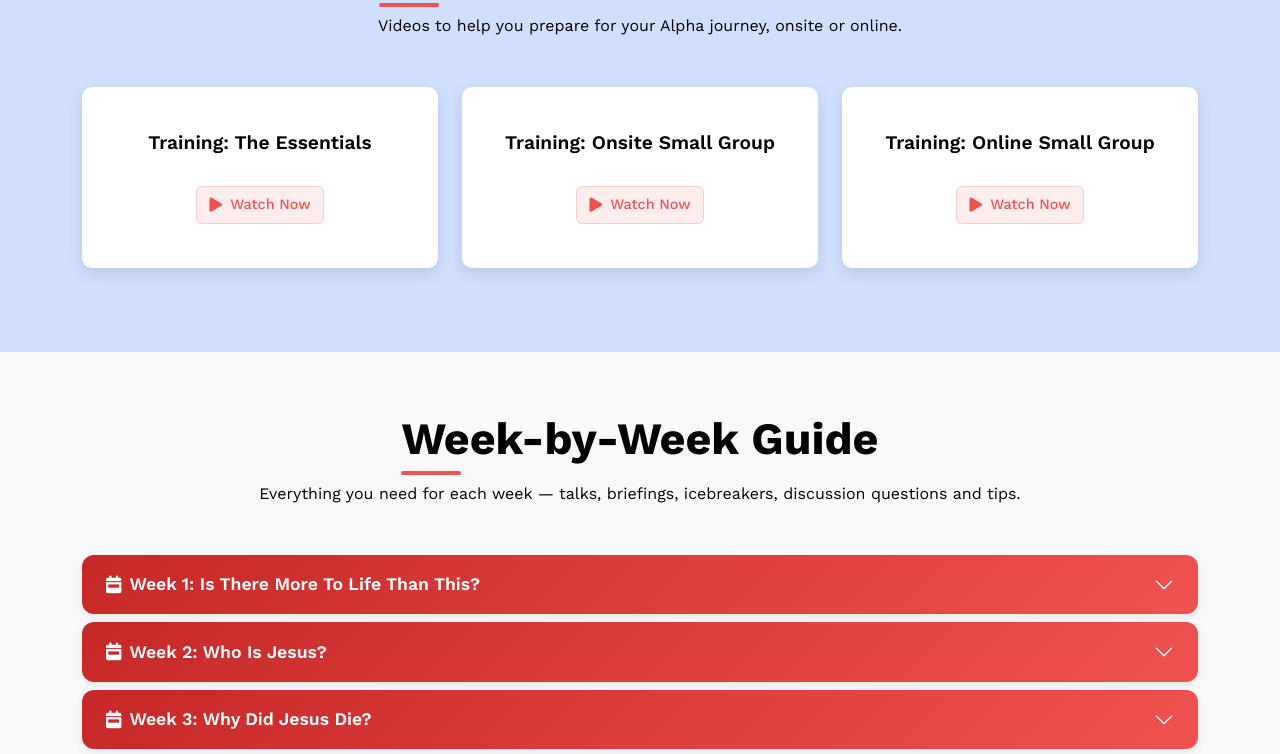
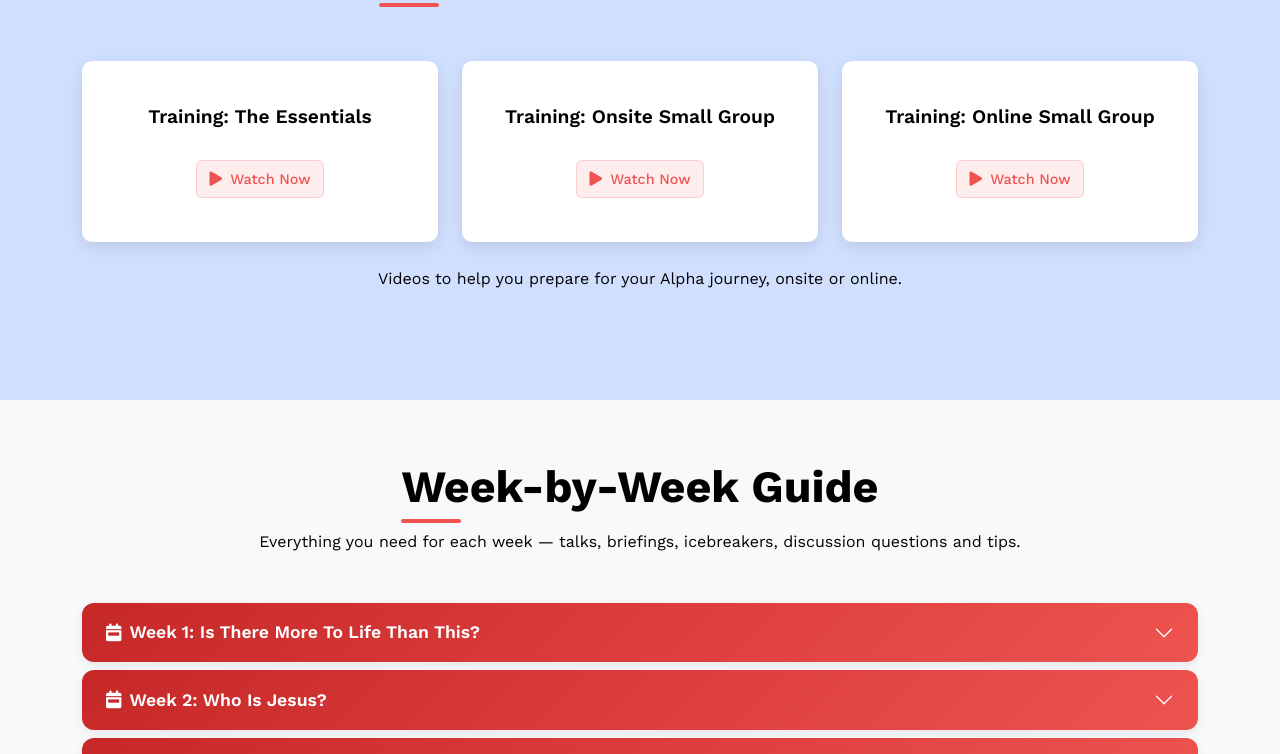
Before and after one commit to andrewung2009/alphafilmseries, a plain HTML site: page index.html in a window 1280 px wide. Shown: the part 678-1432 px from the top of the page. Drawn offline with nearby package versions, Linux system fonts and the light colour scheme.

Commit message:
style(getready): Place training videos after main title

```diff
--- a/index.html
+++ b/index.html
@@ -2292,12 +2292,17 @@
          <!-- Parallax Elements -->
          <div class="parallax-element parallax-circle parallax-circle-1"></div>
          <div class="container">
+            <!-- Title is now in its own container -->
             <div class="text-center mb-5">
                <h2 class="section-title">Get Ready to Run Alpha</h2>
-               <p class="section-subtitle">Videos to help you prepare for your Alpha journey, onsite or online.</p>
             </div>
+            <!-- Video boxes now appear right after the title -->
             <div class="row" id="trainingVideosContainer">
                <!-- Training videos will be dynamically inserted here -->
+            </div>
+            <!-- Subtitle is now in its own container, after the videos -->
+            <div class="text-center mb-5">
+               <p class="section-subtitle">Videos to help you prepare for your Alpha journey, onsite or online.</p>
             </div>
          </div>
       </section>
```
